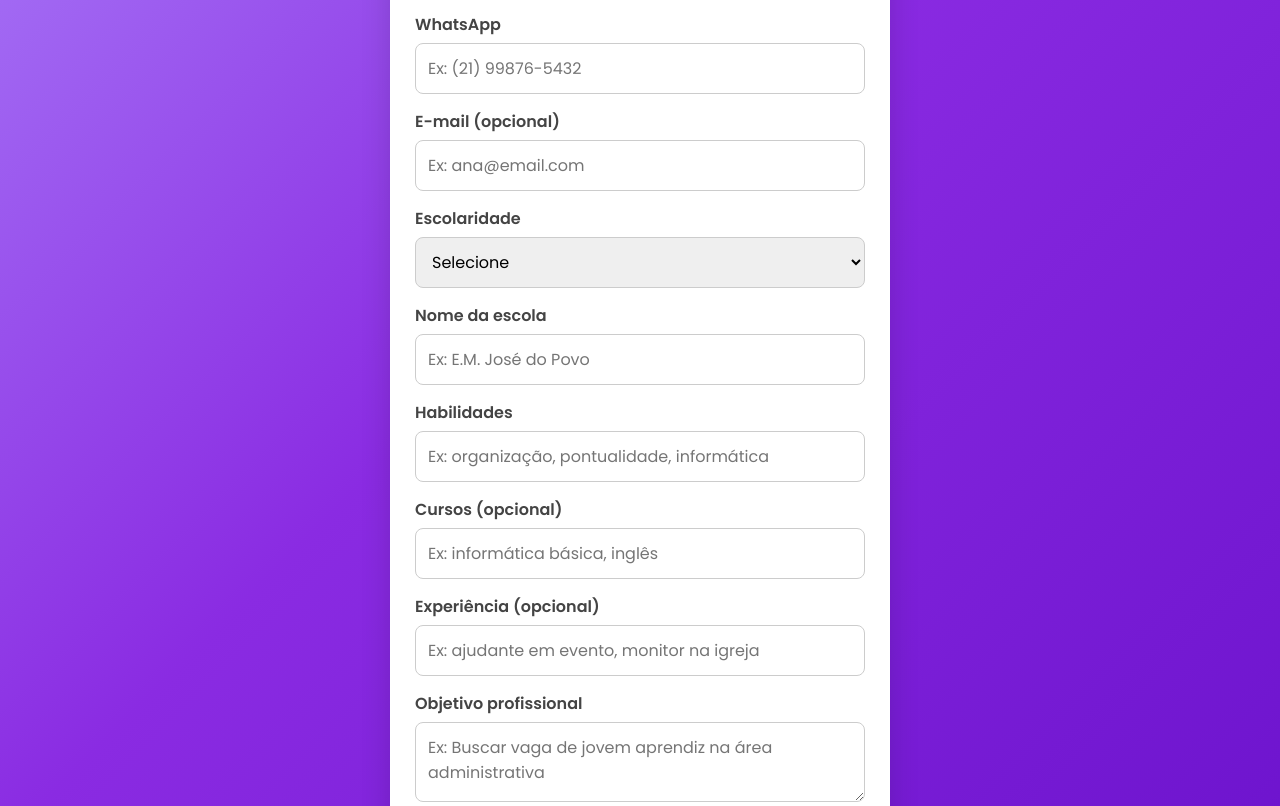
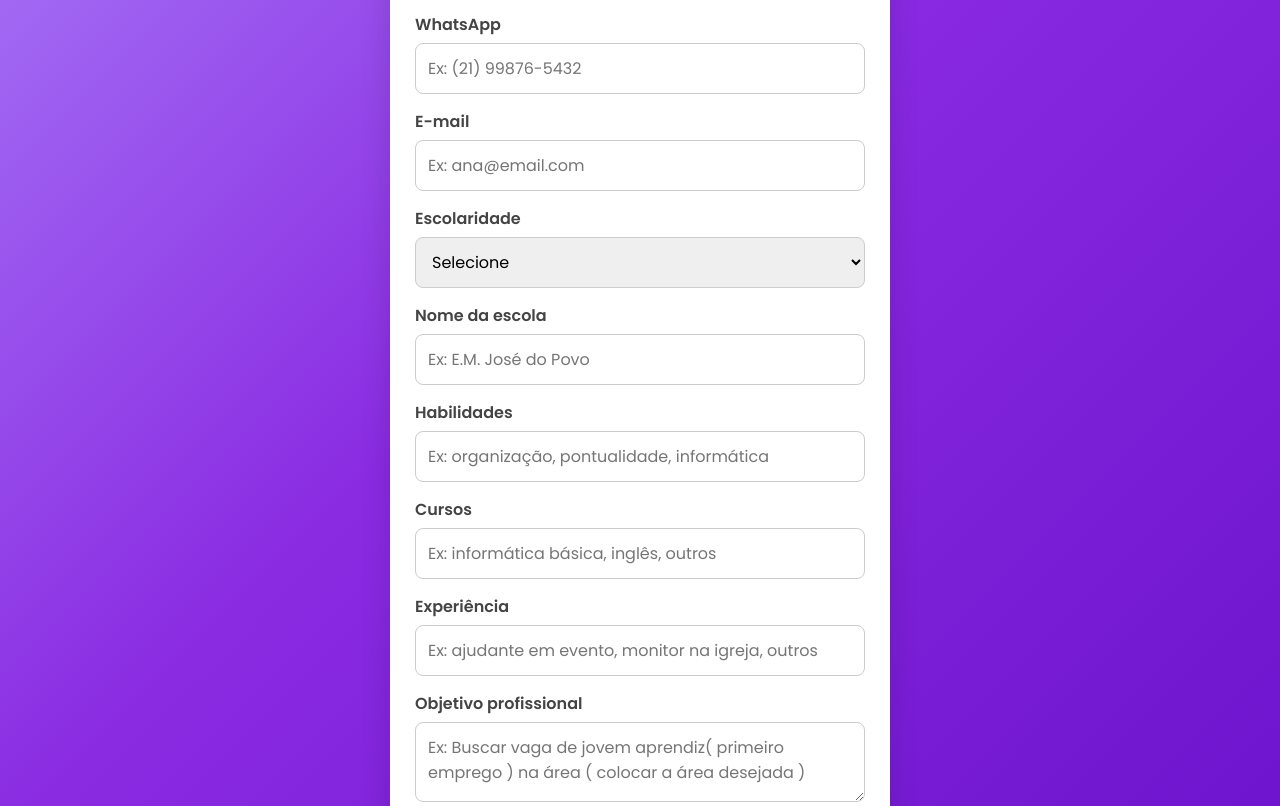
Before and after one commit to acmonicalima/decola, a plain HTML site: page index.html in a window 1280 px wide. Shown: the part 593-1399 px from the top of the page. Drawn offline with Linux system fonts and the light colour scheme.

Commit message:
Fix HTML encoding issues and clean up code

```diff
--- a/index.html
+++ b/index.html
@@ -300,7 +300,7 @@
       <label>WhatsApp</label>
       <input type="text" id="whatsapp" placeholder="Ex: (21) 99876-5432">
 
-      <label>E-mail (opcional)</label>
+      <label>E-mail</label>
       <input type="email" id="email" placeholder="Ex: ana@email.com">
 
       <label>Escolaridade</label>
@@ -316,14 +316,14 @@
       <label>Habilidades</label>
       <input type="text" id="habilidades" placeholder="Ex: organização, pontualidade, informática">
 
-      <label>Cursos (opcional)</label>
-      <input type="text" id="cursos" placeholder="Ex: informática básica, inglês">
+      <label>Cursos</label>
+      <input type="text" id="cursos" placeholder="Ex: informática básica, inglês, outros">
 
-      <label>Experiência (opcional)</label>
-      <input type="text" id="experiencia" placeholder="Ex: ajudante em evento, monitor na igreja">
+      <label>Experiência</label>
+      <input type="text" id="experiencia" placeholder="Ex: ajudante em evento, monitor na igreja, outros">
 
       <label>Objetivo profissional</label>
-      <textarea id="objetivo" placeholder="Ex: Buscar vaga de jovem aprendiz na área administrativa"></textarea>
+      <textarea id="objetivo" placeholder="Ex: Buscar vaga de jovem aprendiz( primeiro emprego ) na área ( colocar a área desejada )"></textarea>
 
       <!-- Botão que executa a função de gerar currículo -->
       <button onclick="gerarPerfil()">Montar Meu Perfil</button>
@@ -410,7 +410,7 @@
       const objetivo = document.getElementById("objetivo").value.trim();
 
       // Validação simples para garantir que campos obrigatórios foram preenchidos
-      if (!nome || !idade || !local || !whatsapp || !escolaridade || !escola || !habilidades || !objetivo) {
+      if (!nome || !idade || !local || !whatsapp ||!email || !escolaridade || !escola || !habilidades || !objetivo) {
         alert("Por favor, preencha todos os campos obrigatórios.");
         return;
       }
```
